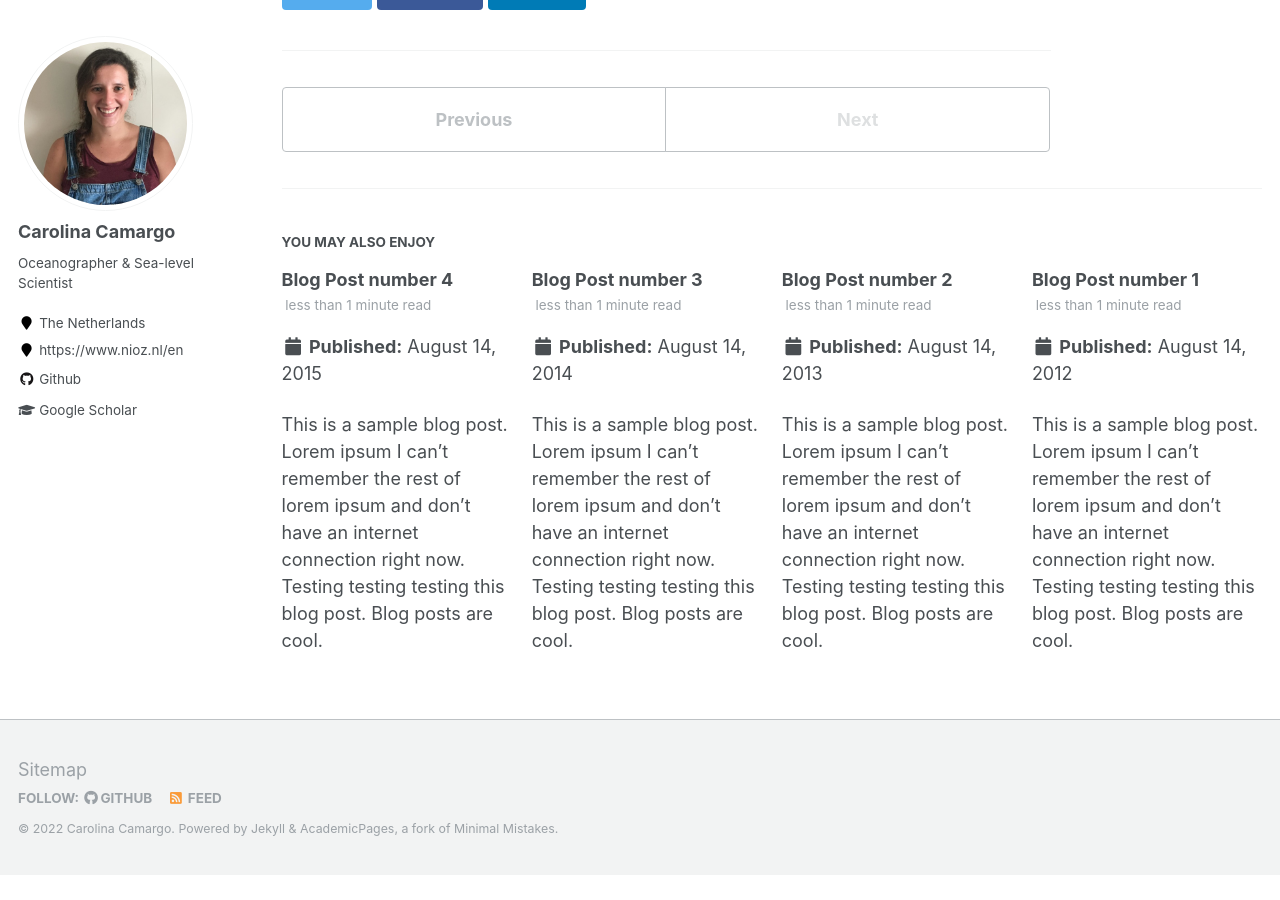
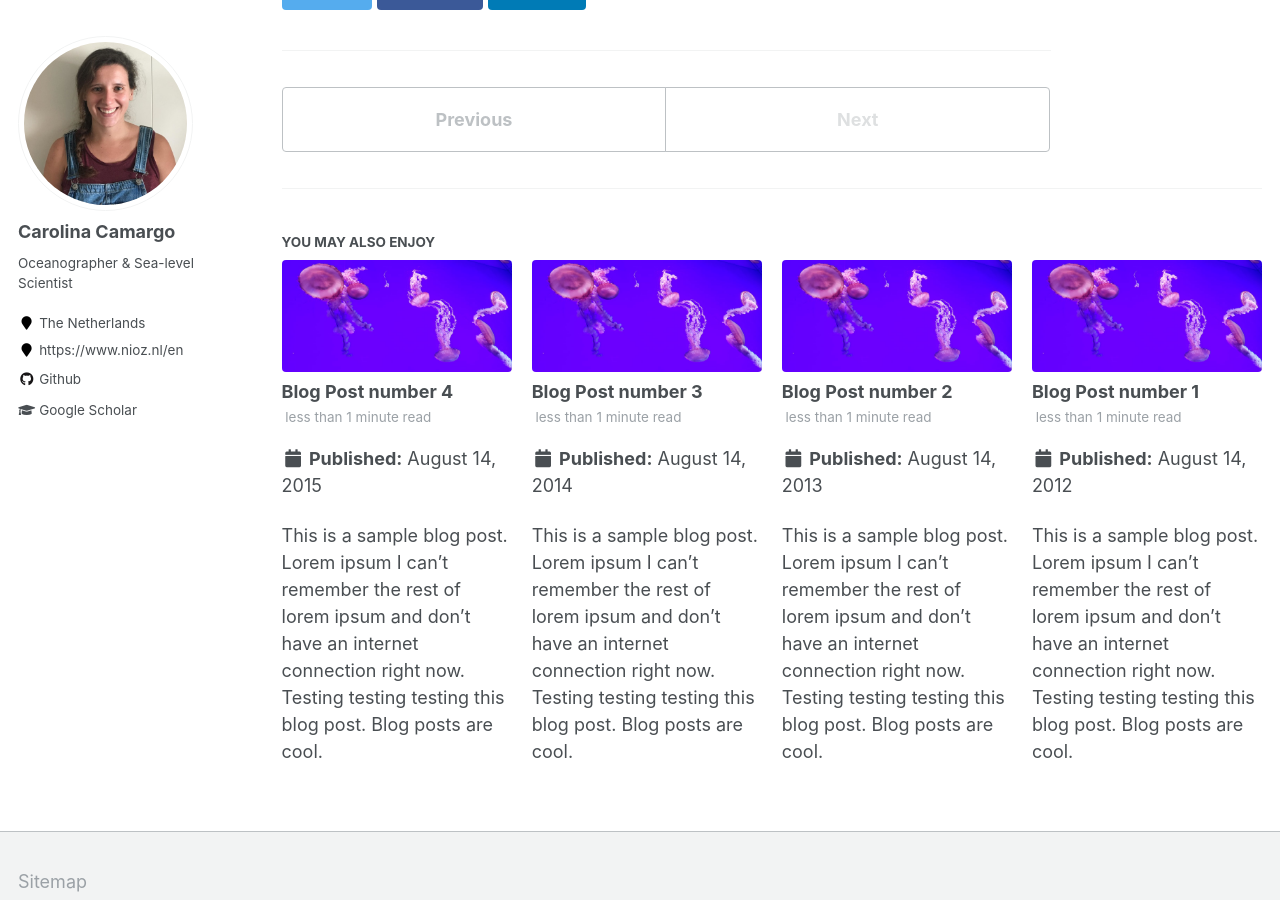
Before and after one commit to carocamargo/carocamargo.github.io, a Jekyll site: the page built from _posts/2199-01-01-future-post.md, in a window 1280 px wide and 900 px high, scrolled down 518 px. Built offline with Jekyll 4.4.1, drawn with Linux system fonts in a browser that asks for light colours; before the commit the page ends 1393 px from its top, so only the background shows below that.

Commit message:
banner image

```diff
--- a/_config.yml
+++ b/_config.yml
@@ -18,7 +18,7 @@
 url                      : https://carocamargo.github.io # the base hostname & protocol for your site e.g. "https://mmistakes.github.io"
 baseurl                  : "" # the subpath of your site, e.g. "/blog"
 repository               : "carocamargo/carocamargo.github.io"
-teaser                   :  # filename of teaser fallback teaser image placed in /images/, .e.g. "500x300.png"
+teaser                   :  banner.jpg# filename of teaser fallback teaser image placed in /images/, .e.g. "500x300.png"
 breadcrumbs              : false # true, false (default)
 words_per_minute         : 160
 future                   : true
```
Also changed, not shown: images/banner.jpg (added).
